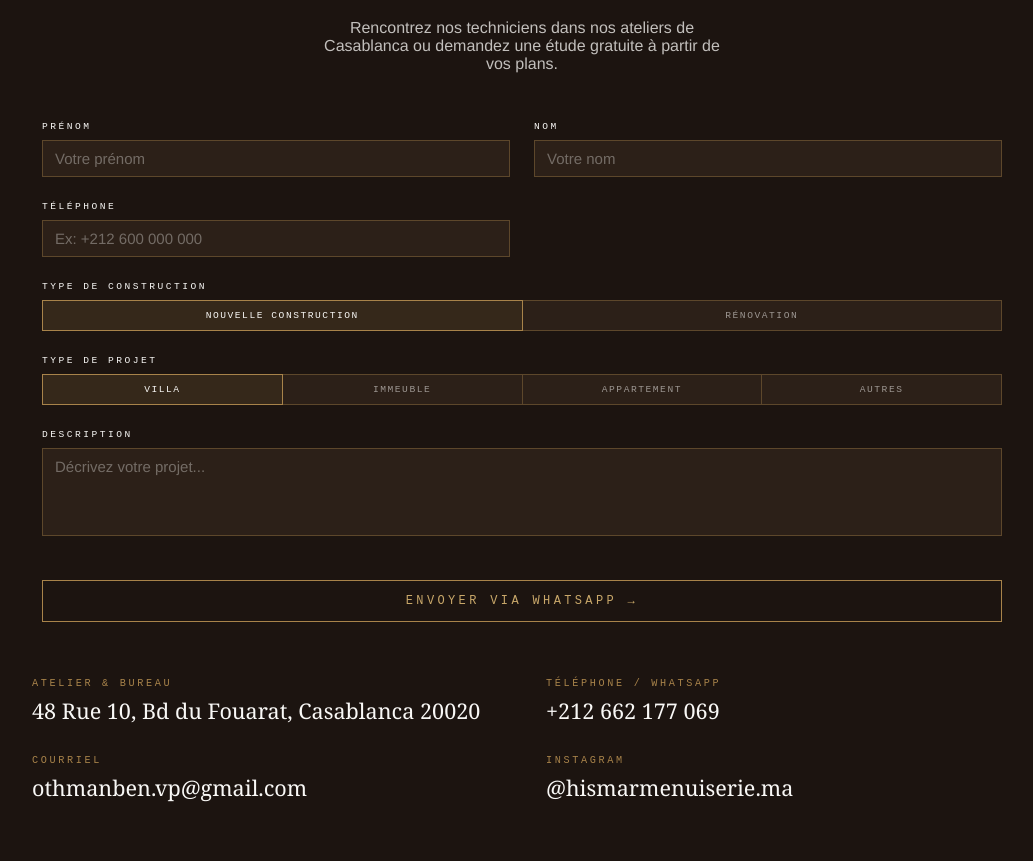
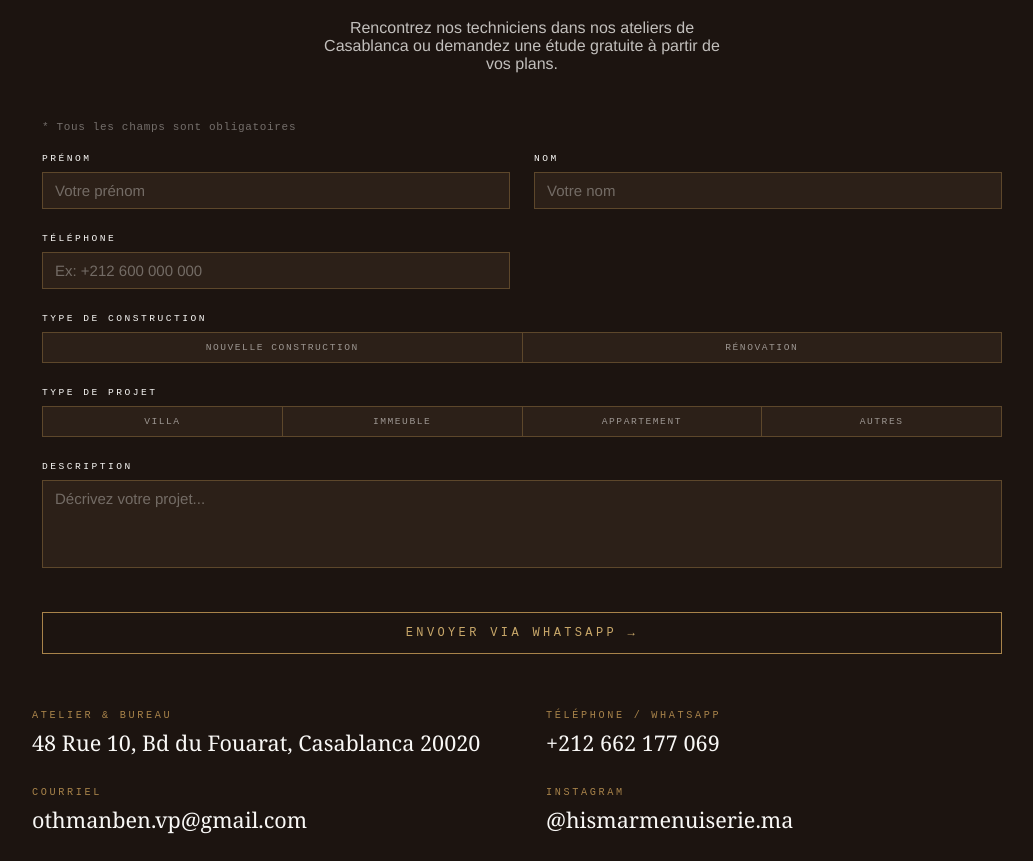
Before and after one commit to othmanben01/hismar-website-2, a Next.js app: page /cuisines in a window 1280 px wide. Shown: the part 7893-8754 px from the top of the page, without its empty margins (118-1151 px from the left). Built offline with nearby package versions, Linux system fonts and the light colour scheme; no server answers.

Commit message:
ContactForm: deselectable options, required validation, and required fields notice

```diff
--- a/src/components/Forms/ContactForm.module.css
+++ b/src/components/Forms/ContactForm.module.css
@@ -71,6 +71,7 @@
   text-align: center;
   padding: 9px 6px;
   border: 1px solid rgba(168, 131, 74, 0.4);
+  border-left: none;
   background: #2C2018;
   font-family: var(--mono);
   font-size: 9.6px;
@@ -82,16 +83,22 @@
   white-space: nowrap;
   overflow: hidden;
   text-overflow: ellipsis;
+  outline: none;
 }
 
-.radioLabel:not(:first-of-type) {
-  border-left: none;
+.radioLabel:first-of-type {
+  border-left: 1px solid rgba(168, 131, 74, 0.4);
 }
 
-.radioInput:checked + .radioLabel {
+.radioLabelActive {
   background: rgba(168, 131, 74, 0.18);
-  border-color: var(--gold);
+  border-color: var(--gold) !important;
+  border-left: 1px solid var(--gold) !important;
   color: #F9F8F6;
+}
+
+.radioLabelActive + .radioLabel {
+  border-left: 1px solid rgba(168, 131, 74, 0.4);
 }
 
 .btnSubmit {
--- a/src/components/Forms/ContactForm.tsx
+++ b/src/components/Forms/ContactForm.tsx
@@ -9,13 +9,33 @@ export const ContactForm: React.FC = () => {
   const [prenom, setPrenom] = useState("");
   const [nom, setNom] = useState("");
   const [tel, setTel] = useState("");
-  const [construction, setConstruction] = useState("Nouvelle construction");
-  const [type, setType] = useState("Villa");
+  const [construction, setConstruction] = useState<string | null>(null);
+  const [type, setType] = useState<string | null>(null);
   const [msg, setMsg] = useState("");
+  const [error, setError] = useState("");
+
+  const handleConstructionClick = (value: string) => {
+    setConstruction((prev) => (prev === value ? null : value));
+  };
+
+  const handleTypeClick = (value: string) => {
+    setType((prev) => (prev === value ? null : value));
+  };
 
   const handleSubmit = useCallback(
     (e: React.FormEvent) => {
       e.preventDefault();
+
+      if (!construction) {
+        setError("Veuillez sélectionner un type de construction.");
+        return;
+      }
+      if (!type) {
+        setError("Veuillez sélectionner un type de projet.");
+        return;
+      }
+
+      setError("");
 
       const link = getWhatsAppLink({
         prenom,
@@ -36,6 +56,19 @@ export const ContactForm: React.FC = () => {
 
   return (
     <form className={styles.formSection} onSubmit={handleSubmit}>
+      {/* Required fields notice */}
+      <p
+        style={{
+          fontSize: "11px",
+          color: "rgba(249,248,246,0.4)",
+          fontFamily: "var(--mono)",
+          letterSpacing: ".06em",
+          marginBottom: "20px",
+        }}
+      >
+        * Tous les champs sont obligatoires
+      </p>
+
       <div className={styles.formRow}>
         <div className={styles.formField}>
           <label htmlFor="f-prenom" className={styles.label}>
@@ -88,31 +121,16 @@ export const ContactForm: React.FC = () => {
         <div className={styles.formField}>
           <label className={styles.label}>Type de construction</label>
           <div className={styles.radioGroup}>
-            <input
-              type="radio"
-              name="construction"
-              id="c-nouvelle"
-              value="Nouvelle construction"
-              checked={construction === "Nouvelle construction"}
-              onChange={() => setConstruction("Nouvelle construction")}
-              className={styles.radioInput}
-            />
-            <label htmlFor="c-nouvelle" className={styles.radioLabel}>
-              Nouvelle construction
-            </label>
-
-            <input
-              type="radio"
-              name="construction"
-              id="c-renovation"
-              value="Rénovation"
-              checked={construction === "Rénovation"}
-              onChange={() => setConstruction("Rénovation")}
-              className={styles.radioInput}
-            />
-            <label htmlFor="c-renovation" className={styles.radioLabel}>
-              Rénovation
-            </label>
+            {["Nouvelle construction", "Rénovation"].map((val) => (
+              <button
+                key={val}
+                type="button"
+                onClick={() => handleConstructionClick(val)}
+                className={`${styles.radioLabel} ${construction === val ? styles.radioLabelActive : ""}`}
+              >
+                {val}
+              </button>
+            ))}
           </div>
         </div>
       </div>
@@ -121,57 +139,16 @@ export const ContactForm: React.FC = () => {
         <div className={styles.formField}>
           <label className={styles.label}>Type de projet</label>
           <div className={styles.radioGroup}>
-            <input
-              type="radio"
-              name="type"
-              id="t-villa"
-              value="Villa"
-              checked={type === "Villa"}
-              onChange={() => setType("Villa")}
-              className={styles.radioInput}
-            />
-            <label htmlFor="t-villa" className={styles.radioLabel}>
-              Villa
-            </label>
-
-            <input
-              type="radio"
-              name="type"
-              id="t-immeuble"
-              value="Immeuble"
-              checked={type === "Immeuble"}
-              onChange={() => setType("Immeuble")}
-              className={styles.radioInput}
-            />
-            <label htmlFor="t-immeuble" className={styles.radioLabel}>
-              Immeuble
-            </label>
-
-            <input
-              type="radio"
-              name="type"
-              id="t-appartement"
-              value="Appartement"
-              checked={type === "Appartement"}
-              onChange={() => setType("Appartement")}
-              className={styles.radioInput}
-            />
-            <label htmlFor="t-appartement" className={styles.radioLabel}>
-              Appartement
-            </label>
-
-            <input
-              type="radio"
-              name="type"
-              id="t-autres"
-              value="Autres"
-              checked={type === "Autres"}
-              onChange={() => setType("Autres")}
-              className={styles.radioInput}
-            />
-            <label htmlFor="t-autres" className={styles.radioLabel}>
-              Autres
-            </label>
+            {["Villa", "Immeuble", "Appartement", "Autres"].map((val) => (
+              <button
+                key={val}
+                type="button"
+                onClick={() => handleTypeClick(val)}
+                className={`${styles.radioLabel} ${type === val ? styles.radioLabelActive : ""}`}
+              >
+                {val}
+              </button>
+            ))}
           </div>
         </div>
       </div>
@@ -193,6 +170,20 @@ export const ContactForm: React.FC = () => {
         </div>
       </div>
 
+      {error && (
+        <p
+          style={{
+            fontSize: "12px",
+            color: "#c0392b",
+            fontFamily: "var(--mono)",
+            letterSpacing: ".05em",
+            marginBottom: "12px",
+          }}
+        >
+          {error}
+        </p>
+      )}
+
       <button type="submit" className={styles.btnSubmit}>
         Envoyer via WhatsApp →
       </button>
```
